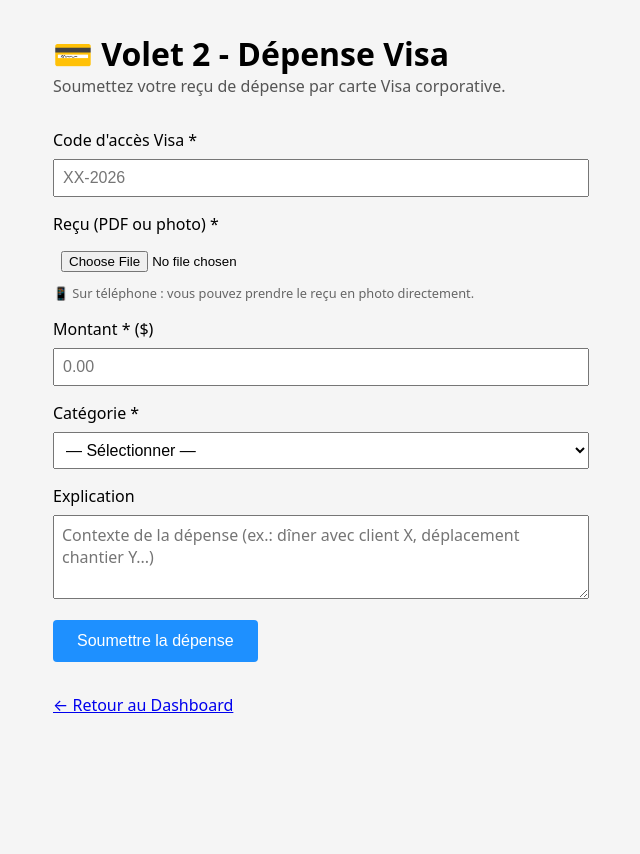
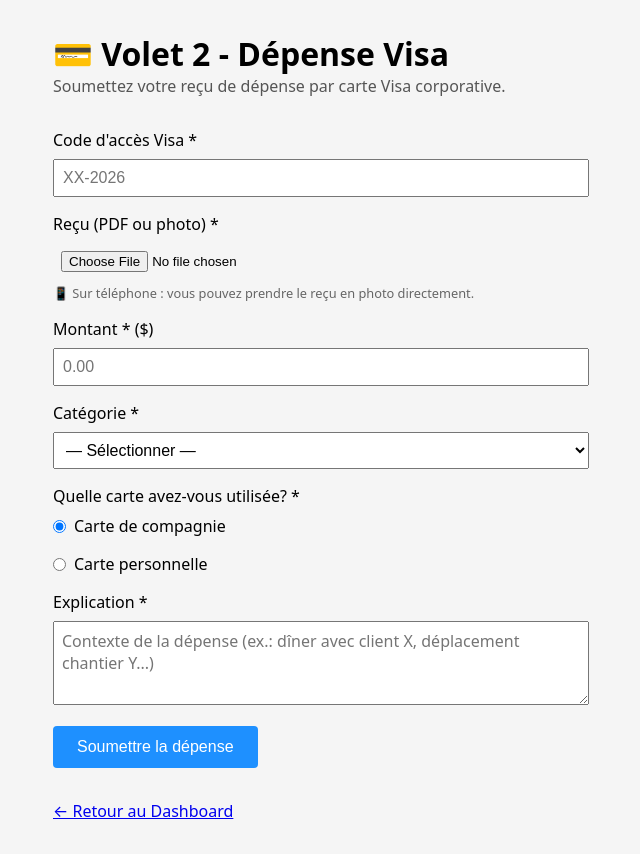
Before and after one commit to JulienJCE/approbation-factures-v2, a Next.js app: page /volet2/employe in a window 1280 px wide. Shown: the whole page, without its empty margins (319-959 px from the left). Before the commit the page ends 800 px from the top, so only its background shows below. Built offline with nearby package versions, Linux system fonts and the light colour scheme.

Commit message:
feat(visa): type de carte (compagnie/personnelle) + explication obligatoire

```diff
--- a/app/api/documents/[id]/approve/route.ts
+++ b/app/api/documents/[id]/approve/route.ts
@@ -85,7 +85,8 @@
               stampedUrl,
               original?.submittedByName || 'Employé',
               doc.amount,
-              doc.category
+              doc.category,
+              doc.cardType ?? original?.cardType
             );
             // Si l'envoi échoue, logguer mais ne pas bloquer le reste
             if (!payablesResult.ok) console.warn('Payables email failed:', payablesResult.error);
--- a/app/api/documents/route.ts
+++ b/app/api/documents/route.ts
@@ -23,6 +23,7 @@
     const category = (formData.get('category') as string) || undefined;
     const categoryOtherDescription = (formData.get('categoryOtherDescription') as string) || undefined;
     const expenseExplanation = (formData.get('expenseExplanation') as string) || undefined;
+    const cardType = (formData.get('cardType') as 'company' | 'personal') || 'company';
 
     if (!fileName || !volet) {
       return NextResponse.json({ error: 'Parametres manquants' }, { status: 400 });
@@ -48,6 +49,9 @@
       }
       if (category === 'Autre' && !categoryOtherDescription?.trim()) {
         return NextResponse.json({ error: 'Description requise pour la catégorie Autre' }, { status: 400 });
+      }
+      if (!expenseExplanation?.trim()) {
+        return NextResponse.json({ error: 'Explication requise' }, { status: 400 });
       }
     }
 
@@ -141,6 +145,7 @@
       category,
       categoryOtherDescription,
       expenseExplanation,
+      cardType,
     });
 
     // Envoyer un email à l'approbateur pour l'aviser (sauf si auto-approuvé)
@@ -173,7 +178,8 @@
           pdfUrl,
           finalUploadedBy,
           amount,
-          category
+          category,
+          cardType
         );
         if (!payablesResult.ok) console.warn('Payables email failed:', payablesResult.error);
       } catch (err) {
--- a/app/volet2/employe/page.tsx
+++ b/app/volet2/employe/page.tsx
@@ -13,6 +13,7 @@
   const [category, setCategory] = useState('');
   const [categoryOtherDescription, setCategoryOtherDescription] = useState('');
   const [expenseExplanation, setExpenseExplanation] = useState('');
+  const [cardType, setCardType] = useState<'company' | 'personal'>('company');
   const [submitting, setSubmitting] = useState(false);
   const [message, setMessage] = useState('');
 
@@ -22,6 +23,7 @@
     setCategory('');
     setCategoryOtherDescription('');
     setExpenseExplanation('');
+    setCardType('company');
     // On garde le code Visa pour faciliter les soumissions multiples
   };
 
@@ -87,6 +89,10 @@
       setMessage('❌ Veuillez décrire la dépense (catégorie Autre)');
       return;
     }
+    if (!expenseExplanation.trim()) {
+      setMessage('❌ Veuillez fournir une explication de la dépense');
+      return;
+    }
 
     setSubmitting(true);
     try {
@@ -100,6 +106,7 @@
       formData.append('approuveurId', '');
       formData.append('amount', amount);
       formData.append('category', category);
+      formData.append('cardType', cardType);
       if (categoryOtherDescription) formData.append('categoryOtherDescription', categoryOtherDescription);
       if (expenseExplanation) formData.append('expenseExplanation', expenseExplanation);
 
@@ -210,7 +217,35 @@
         )}
 
         <div style={fieldStyle}>
-          <label style={labelStyle}>Explication</label>
+          <label style={labelStyle}>Quelle carte avez-vous utilisée? *</label>
+          <div style={{ display: 'flex', gap: '1rem', flexDirection: 'column' }}>
+            <label style={{ display: 'flex', alignItems: 'center', gap: '0.5rem', cursor: 'pointer' }}>
+              <input
+                type="radio"
+                name="cardType"
+                value="company"
+                checked={cardType === 'company'}
+                onChange={() => setCardType('company')}
+                disabled={submitting}
+              />
+              <span>Carte de compagnie</span>
+            </label>
+            <label style={{ display: 'flex', alignItems: 'center', gap: '0.5rem', cursor: 'pointer' }}>
+              <input
+                type="radio"
+                name="cardType"
+                value="personal"
+                checked={cardType === 'personal'}
+                onChange={() => setCardType('personal')}
+                disabled={submitting}
+              />
+              <span>Carte personnelle</span>
+            </label>
+          </div>
+        </div>
+
+        <div style={fieldStyle}>
+          <label style={labelStyle}>Explication *</label>
           <textarea
             value={expenseExplanation}
             onChange={(e) => setExpenseExplanation(e.target.value)}
--- a/lib/db.ts
+++ b/lib/db.ts
@@ -61,6 +61,7 @@
     category: row.category || undefined,
     categoryOtherDescription: row.category_other_description || undefined,
     expenseExplanation: row.expense_explanation || undefined,
+    cardType: row.card_type || undefined,
     batchSentAt: row.batch_sent_at ? new Date(row.batch_sent_at) : undefined,
     createdAt: new Date(row.created_at),
     updatedAt: new Date(row.updated_at),
@@ -85,7 +86,7 @@
   return personnes.find(p => p.email === email) || null;
 }
 
-export async function createDocument(data: { type: 'invoice' | 'visa'; fileName: string; approuveurId: string; volet: 1 | 2; visaCode?: string; pdfUrl?: string; submittedByName?: string; submittedByEmail?: string; amount?: number; amountTps?: number; amountTvq?: number; category?: string; categoryOtherDescription?: string; expenseExplanation?: string }): Promise<Document> {
+export async function createDocument(data: { type: 'invoice' | 'visa'; fileName: string; approuveurId: string; volet: 1 | 2; visaCode?: string; pdfUrl?: string; submittedByName?: string; submittedByEmail?: string; amount?: number; amountTps?: number; amountTvq?: number; category?: string; categoryOtherDescription?: string; expenseExplanation?: string; cardType?: 'company' | 'personal' }): Promise<Document> {
   const now = new Date();
   const visaRouting = data.visaCode ? routageVisa[data.visaCode as keyof typeof routageVisa] : null;
   const stampsApplied: string[] = [];
@@ -102,7 +103,7 @@
   }
 
   const stampsLiteral = '{' + stampsApplied.join(',') + '}';
-  const result = await db`INSERT INTO documents (type, file_name, volet, status, approuveur_id, visa_code, pdf_url, stamps_applied, submitted_by_name, submitted_by_email, amount, amount_tps, amount_tvq, category, category_other_description, expense_explanation, created_at, updated_at, approved_at) VALUES (${data.type}, ${data.fileName}, ${data.volet}, ${status}, ${data.approuveurId}, ${data.visaCode || null}, ${data.pdfUrl || null}, ${stampsLiteral}::text[], ${data.submittedByName || null}, ${data.submittedByEmail || null}, ${data.amount ?? null}, ${data.amountTps ?? null}, ${data.amountTvq ?? null}, ${data.category || null}, ${data.categoryOtherDescription || null}, ${data.expenseExplanation || null}, ${now}, ${now}, ${approvedAt || null}) RETURNING *`;
+  const result = await db`INSERT INTO documents (type, file_name, volet, status, approuveur_id, visa_code, pdf_url, stamps_applied, submitted_by_name, submitted_by_email, amount, amount_tps, amount_tvq, category, category_other_description, expense_explanation, card_type, created_at, updated_at, approved_at) VALUES (${data.type}, ${data.fileName}, ${data.volet}, ${status}, ${data.approuveurId}, ${data.visaCode || null}, ${data.pdfUrl || null}, ${stampsLiteral}::text[], ${data.submittedByName || null}, ${data.submittedByEmail || null}, ${data.amount ?? null}, ${data.amountTps ?? null}, ${data.amountTvq ?? null}, ${data.category || null}, ${data.categoryOtherDescription || null}, ${data.expenseExplanation || null}, ${data.cardType || 'company'}, ${now}, ${now}, ${approvedAt || null}) RETURNING *`;
   return rowToDocument(result[0]);
 }
 
--- a/lib/email.ts
+++ b/lib/email.ts
@@ -176,11 +176,15 @@
   stampedPdfUrl: string,
   employeeName: string,
   amount?: number,
-  category?: string
+  category?: string,
+  cardType?: 'company' | 'personal'
 ): Promise<{ ok: boolean; error?: string }> {
   try {
     const amountStr = amount ? `${amount.toFixed(2)} $` : 'N/A';
     const categoryStr = category || 'N/A';
+    const isPersonal = cardType === 'personal';
+    const cardTypeStr = isPersonal ? 'Carte personnelle' : 'Carte de compagnie';
+    const cardTypeColor = isPersonal ? '#dc3545' : '#007bff';
 
     const html = `
       <div style="font-family: Arial, sans-serif; max-width: 600px; margin: 0 auto; padding: 20px;">
@@ -196,6 +200,7 @@
           <p style="margin: 10px 0 0 0;"><strong>Montant:</strong> ${amountStr}</p>
           <p style="margin: 10px 0 0 0;"><strong>Catégorie:</strong> ${categoryStr}</p>
           <p style="margin: 10px 0 0 0;"><strong>Approuvé par:</strong> ${approverName}</p>
+          <p style="margin: 10px 0 0 0;"><strong>Moyen de paiement:</strong> <span style="background: ${cardTypeColor}; color: #fff; padding: 3px 8px; border-radius: 3px; font-size: 13px;">${cardTypeStr}</span></p>
           <p style="margin: 10px 0 0 0;"><strong>Date:</strong> ${new Date().toLocaleString('fr-CA', { timeZone: 'America/Toronto' })}</p>
         </div>
         <p>📎 <strong>Le reçu tamponné est joint à ce courriel.</strong></p>
--- a/lib/types.ts
+++ b/lib/types.ts
@@ -8,6 +8,7 @@
 export type DocumentStatus = 'pending' | 'approved' | 'rejected';
 export type DocumentType = 'invoice' | 'visa';
 export type Volet = 1 | 2;
+export type CardType = 'company' | 'personal';
 
 export type ExpenseCategory =
   | 'Restaurant'
@@ -37,6 +38,7 @@
   category?: ExpenseCategory;
   categoryOtherDescription?: string;
   expenseExplanation?: string;
+  cardType?: CardType;
   batchSentAt?: Date;
   createdAt: Date;
   updatedAt: Date;
```
